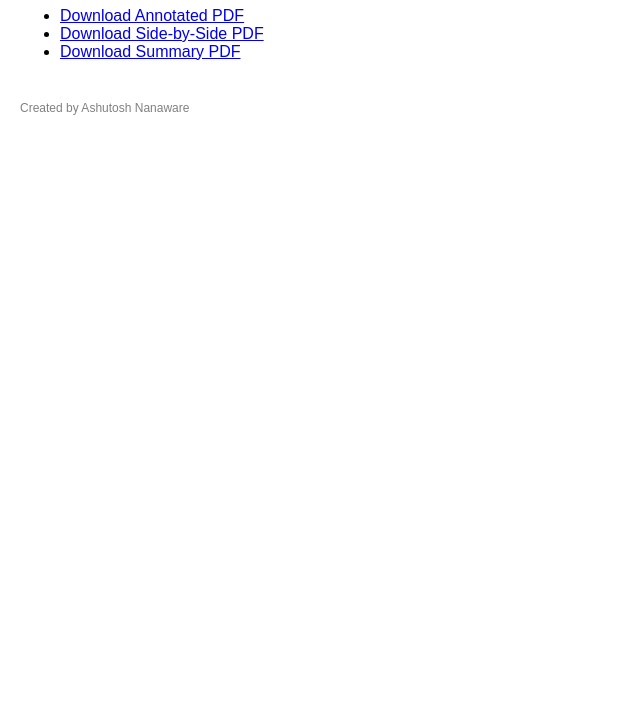
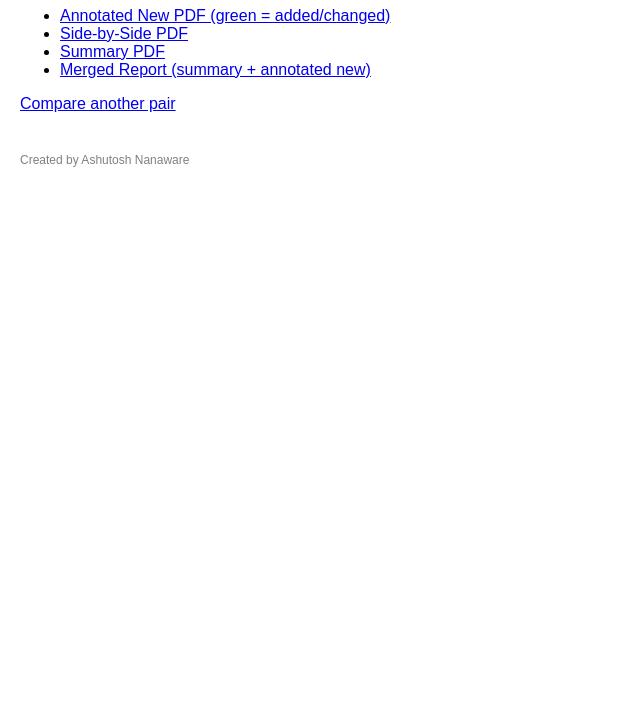
Before and after one commit to Ashu-N26/PDF_DIFF_TOOL, a plain HTML site: page result.html in a window 1280 px wide. Shown: the part 73-800 px from the top of the page, without its empty margins (0-640 px from the left). Drawn offline with Linux system fonts and the light colour scheme; files that its build step writes are made by us from their sources.

Commit message:
Update result.html

```diff
--- a/result.html
+++ b/result.html
@@ -1,16 +1,22 @@
-<!DOCTYPE html>
+<!-- templates/result.html -->
+<!doctype html>
 <html>
 <head>
-    <title>Results</title>
-    <link rel="stylesheet" href="/static/style.css">
+  <meta charset="utf-8">
+  <title>PDF Diff Results</title>
+  <link rel="stylesheet" href="/static/style.css">
 </head>
 <body>
+  <div class="container">
     <h1>Comparison Results</h1>
-    <ul>
-        <li><a href="/download/{{ annotated }}">Download Annotated PDF</a></li>
-        <li><a href="/download/{{ side_by_side }}">Download Side-by-Side PDF</a></li>
-        <li><a href="/download/{{ summary }}">Download Summary PDF</a></li>
+    <ul class="results">
+      <li><a href="/download/{{ annotated }}">Annotated New PDF (green = added/changed)</a></li>
+      <li><a href="/download/{{ side_by_side }}">Side-by-Side PDF</a></li>
+      <li><a href="/download/{{ summary }}">Summary PDF</a></li>
+      <li><a href="/download/{{ merged }}">Merged Report (summary + annotated new)</a></li>
     </ul>
+    <a href="/" class="btn">Compare another pair</a>
     <footer>Created by Ashutosh Nanaware</footer>
+  </div>
 </body>
 </html>
```
